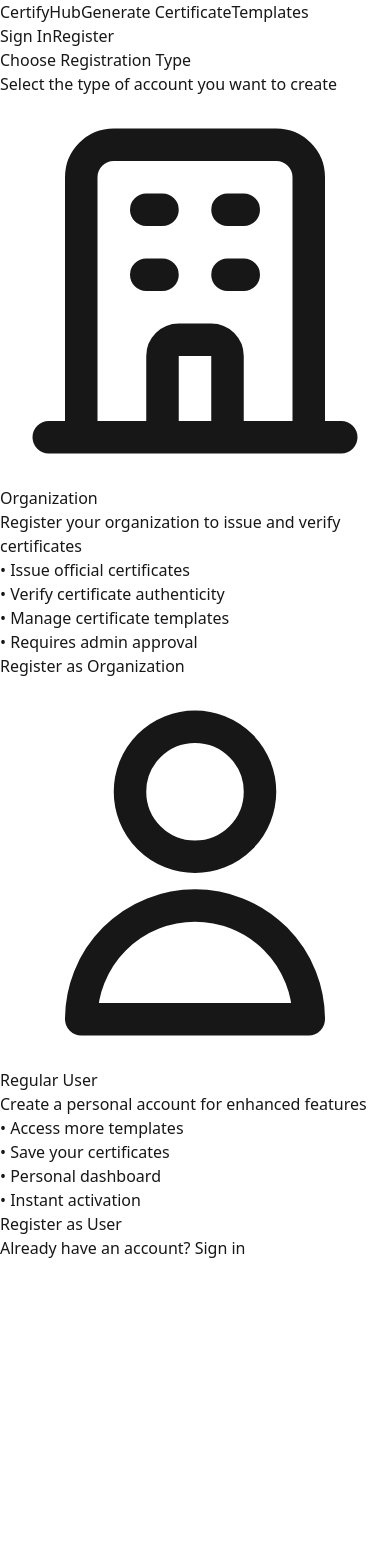
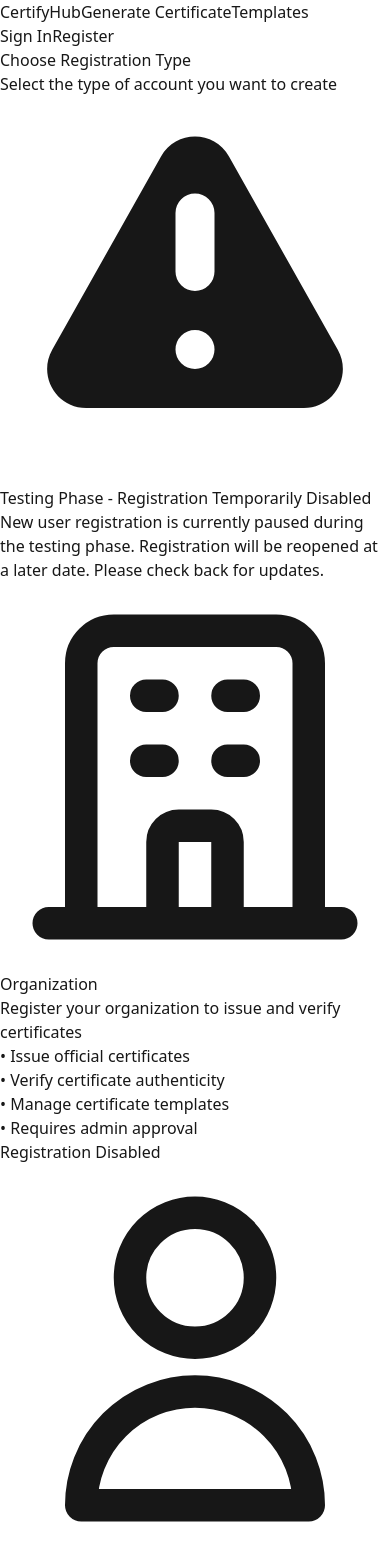
Before and after one commit to zgzgorg/certifyhub, a Next.js app in the folder certify-hub/: page /register in a window 390 px wide. Shown: the top 1558 px of the page. Before the commit the page ends 1260 px from the top, so only its background shows below. Built offline with nearby package versions, Linux system fonts and the light colour scheme; no server answers.

Commit message:
Disable registering new user

```diff
--- a/certify-hub/src/app/register/page.tsx
+++ b/certify-hub/src/app/register/page.tsx
@@ -11,9 +11,31 @@
           </p>
         </div>
 
-        <div className="grid grid-cols-1 md:grid-cols-2 gap-6">
+        {/* Testing Phase Notice */}
+        <div className="bg-yellow-50 border border-yellow-200 rounded-lg p-4 mb-6">
+          <div className="flex items-center">
+            <div className="flex-shrink-0">
+              <svg className="h-5 w-5 text-yellow-400" viewBox="0 0 20 20" fill="currentColor">
+                <path fillRule="evenodd" d="M8.257 3.099c.765-1.36 2.722-1.36 3.486 0l5.58 9.92c.75 1.334-.213 2.98-1.742 2.98H4.42c-1.53 0-2.493-1.646-1.743-2.98l5.58-9.92zM11 13a1 1 0 11-2 0 1 1 0 012 0zm-1-8a1 1 0 00-1 1v3a1 1 0 002 0V6a1 1 0 00-1-1z" clipRule="evenodd" />
+              </svg>
+            </div>
+            <div className="ml-3">
+              <h3 className="text-sm font-medium text-yellow-800">
+                Testing Phase - Registration Temporarily Disabled
+              </h3>
+              <div className="mt-2 text-sm text-yellow-700">
+                <p>
+                  New user registration is currently paused during the testing phase.
+                  Registration will be reopened at a later date. Please check back for updates.
+                </p>
+              </div>
+            </div>
+          </div>
+        </div>
+
+        <div className="grid grid-cols-1 md:grid-cols-2 gap-6 opacity-50">
           {/* Organization Registration */}
-          <div className="border border-gray-200 rounded-lg p-6 hover:shadow-md transition">
+          <div className="border border-gray-200 rounded-lg p-6 transition">
             <div className="text-center">
               <div className="w-16 h-16 bg-green-100 rounded-full flex items-center justify-center mx-auto mb-4">
                 <svg className="w-8 h-8 text-green-600" fill="none" stroke="currentColor" viewBox="0 0 24 24">
@@ -32,17 +54,17 @@
                 <li>• Manage certificate templates</li>
                 <li>• Requires admin approval</li>
               </ul>
-              <a
-                href="/register/organization"
-                className="block w-full bg-green-600 text-white py-3 px-4 rounded-md font-semibold hover:bg-green-700 transition"
+              <button
+                disabled
+                className="block w-full bg-gray-400 text-white py-3 px-4 rounded-md font-semibold cursor-not-allowed"
               >
-                Register as Organization
-              </a>
+                Registration Disabled
+              </button>
             </div>
           </div>
 
           {/* Regular User Registration */}
-          <div className="border border-gray-200 rounded-lg p-6 hover:shadow-md transition">
+          <div className="border border-gray-200 rounded-lg p-6 transition">
             <div className="text-center">
               <div className="w-16 h-16 bg-blue-100 rounded-full flex items-center justify-center mx-auto mb-4">
                 <svg className="w-8 h-8 text-blue-600" fill="none" stroke="currentColor" viewBox="0 0 24 24">
@@ -61,12 +83,12 @@
                 <li>• Personal dashboard</li>
                 <li>• Instant activation</li>
               </ul>
-              <a
-                href="/register/user"
-                className="block w-full bg-blue-600 text-white py-3 px-4 rounded-md font-semibold hover:bg-blue-700 transition"
+              <button
+                disabled
+                className="block w-full bg-gray-400 text-white py-3 px-4 rounded-md font-semibold cursor-not-allowed"
               >
-                Register as User
-              </a>
+                Registration Disabled
+              </button>
             </div>
           </div>
         </div>
```
Also changed, not shown: 1 other file (tests, documents, lock files or other folders).
